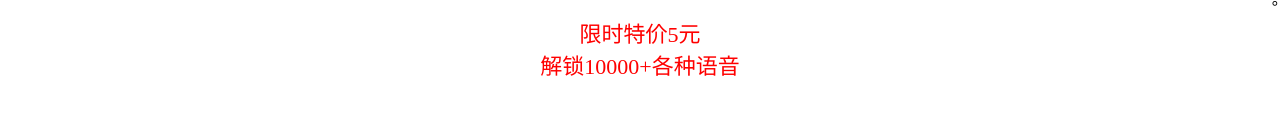
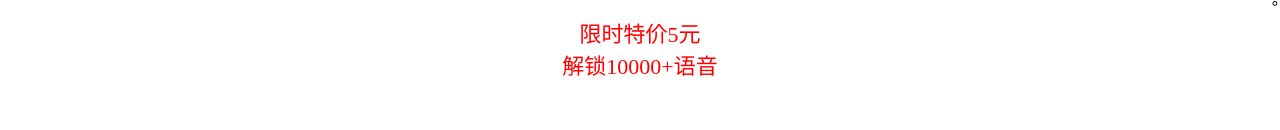
Before and after one commit to youppgd/yuyin, a plain HTML site: page index.html in a window 1280 px wide. Shown: the part 389-519 px from the top of the page. Drawn offline with Linux system fonts and the light colour scheme.

Commit message:
Update index.html

```diff
--- a/index.html
+++ b/index.html
@@ -17,7 +17,7 @@
 <body>
 <div class="l"> ←点击当前界面左上角菜单可以打开设置，或联系我。</div>
 <div class="r"> ←点击当前或浮窗右上角《默认》-《全部》切换语音包。</div>
-<div class="c"><center>限时特价5元</br>解锁10000+各种语音</center></div>
+<div class="c"><center>限时特价5元</br>解锁10000+语音</center></div>
 <div class="footer">1：点击右下角红色圆点，打开语音秀浮窗。↘</br>
  2:在QQ对话框，语音对讲，录音1秒，</br> 长按语音秀浮窗中某一条语音</br>替换成功可试听、发送。</div>
 </body>
```
